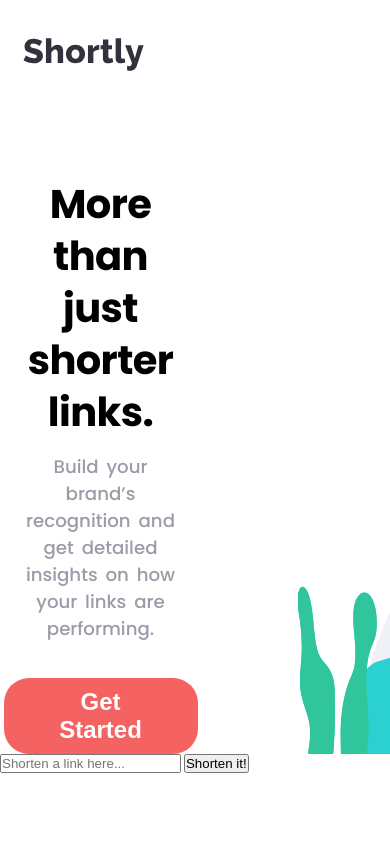
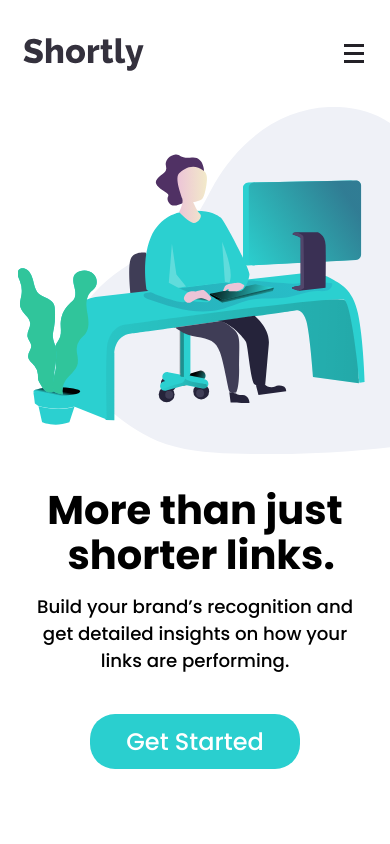
Before and after one commit to brian7homas/shortly, a website with bundled scripts: page index.html in a window 390 px wide. Shown: the top 844 px of the page. Built offline with nearby package versions, Linux system fonts and the light colour scheme.

Commit message:
style(Compiled CSS): COMPILED CSS

```diff
--- a/css/style.css
+++ b/css/style.css
@@ -21,6 +21,10 @@
   font-family: "Poppins";
   font-size: 1.125rem;
   font-weight: 500; }
+
+main {
+  position: relative;
+  overflow: hidden; }
 
 .header-container__outer {
   width: 100%;
@@ -95,7 +99,7 @@
     background-color: var(--color-gray-4);
     transform-origin: 100% 0;
     transition: transform 0.45s cubic-bezier(0.39, 1.2, 0.46, 1.17); }
-  @media only screen and (max-width: 112.4em) {
+  @media only screen and (min-width: 75em) and (max-width: 112.4em) {
     .header-links__mobile-icon {
       display: none; } }
   .header-links__mobile-icon--active .header-links__mobile-icon::before {
@@ -215,7 +219,7 @@
 .header-mobile-button {
   color: black; }
 
-@media only screen and (max-width: 112.4em) {
+@media only screen and (min-width: 75em) and (max-width: 112.4em) {
   .hero__outer {
     padding: 12.4em 14.8em; }
   .hero__inner {
@@ -227,25 +231,28 @@
   .hero-image {
     right: -11em;
     position: absolute;
-    top: 14.6em; }
+    top: 6.6em; }
   .hero-headline {
     font-size: 7.7rem;
     line-height: 9rem;
     letter-spacing: -.6px; }
   .hero-text {
     font-size: 2.1rem;
-    margin: .4em 0 1.8em 0;
     width: 100%;
-    word-spacing: 0.31rem;
-    color: var(--color-gray-2); }
+    color: var(--color-gray-2);
+    margin: .1em 0 1.8em 0;
+    word-spacing: 0.01rem;
+    line-height: 3.5rem;
+    letter-spacing: 0.5px; }
   .hero-btn {
+    font-family: "Poppins";
     font-size: 2rem;
     padding: 1.2rem 3.7rem;
     font-weight: 700;
     border-radius: 2rem;
-    min-width: 19.4rem;
     background-color: var(--color-cyan);
-    color: var(--color-white); } }
+    color: var(--color-white);
+    min-width: 19.4rem; } }
 
 @media only screen and (max-width: 37.5em) {
   .hero__outer {
@@ -259,21 +266,80 @@
     margin-top: 7.9em;
     text-align: center; }
   .hero-btn {
+    font-family: "Poppins";
     font-size: 2.4rem;
     padding: .4em 1.5em;
     border-radius: 2.5rem;
-    background-color: var(--color-red);
+    background-color: var(--color-cyan);
     color: var(--color-white);
-    border: none; }
+    border: none;
+    min-width: 20rem; }
   .hero-text {
-    margin: .8em auto 2em auto;
+    margin: .8em auto 2.2em auto;
     font-size: 1.82rem; }
   .hero-headline {
     font-size: 4rem;
-    line-height: 5.2rem; }
+    line-height: 4.55rem; }
+    .hero-headline__line-2 {
+      padding-left: 12.1px; }
   .hero-image {
     position: relative;
     z-index: -1;
     width: 100%;
-    margin: 5.9em 0 0 7.7em;
+    margin: 6.9em 0 0 7.7em;
     transform: scale(1.53); } }
+
+@media only screen and (min-width: 75em) and (max-width: 112.4em) {
+  .url__outer {
+    padding: 0 14.7em; }
+  .url-form {
+    background-color: var(--color-violet);
+    padding: 4.7em 5em 4.7em 5.6em;
+    border-radius: 1.2rem; }
+  .url-input {
+    font-size: 2rem;
+    padding: 1.1em 1.6em .9em 1.6em;
+    width: 100%;
+    max-width: 38.5em;
+    border-radius: .9rem;
+    letter-spacing: 1.2px;
+    border: none; }
+  .url-btn {
+    margin-left: 2.4rem;
+    font-family: "Poppins";
+    border: none;
+    font-size: 2.1rem;
+    padding: 1.8rem 3.65rem 1.5rem 2.9rem;
+    font-weight: 700;
+    border-radius: .5rem;
+    width: 18.5rem;
+    background-color: var(--color-cyan);
+    color: var(--color-white);
+    word-spacing: .5px; } }
+
+@media only screen and (max-width: 37.5em) {
+  .url__outer {
+    padding: 8em 2em; }
+  .url-form {
+    background-color: var(--color-violet);
+    padding: 2.3em 2.1em;
+    border-radius: 1.2rem; }
+  .url-input {
+    width: 100%;
+    padding: 1.45rem 1.6rem;
+    font-size: 1.72rem;
+    letter-spacing: 0px;
+    border-radius: .9rem;
+    border: none; }
+  .url-btn {
+    margin-top: .8em;
+    font-family: "Poppins";
+    border: none;
+    font-size: 1.8rem;
+    padding: 1.4rem 3.65rem 1.3rem 2.9rem;
+    font-weight: 700;
+    border-radius: .5rem;
+    width: 100%;
+    background-color: var(--color-cyan);
+    color: var(--color-white);
+    word-spacing: .5px; } }
```
